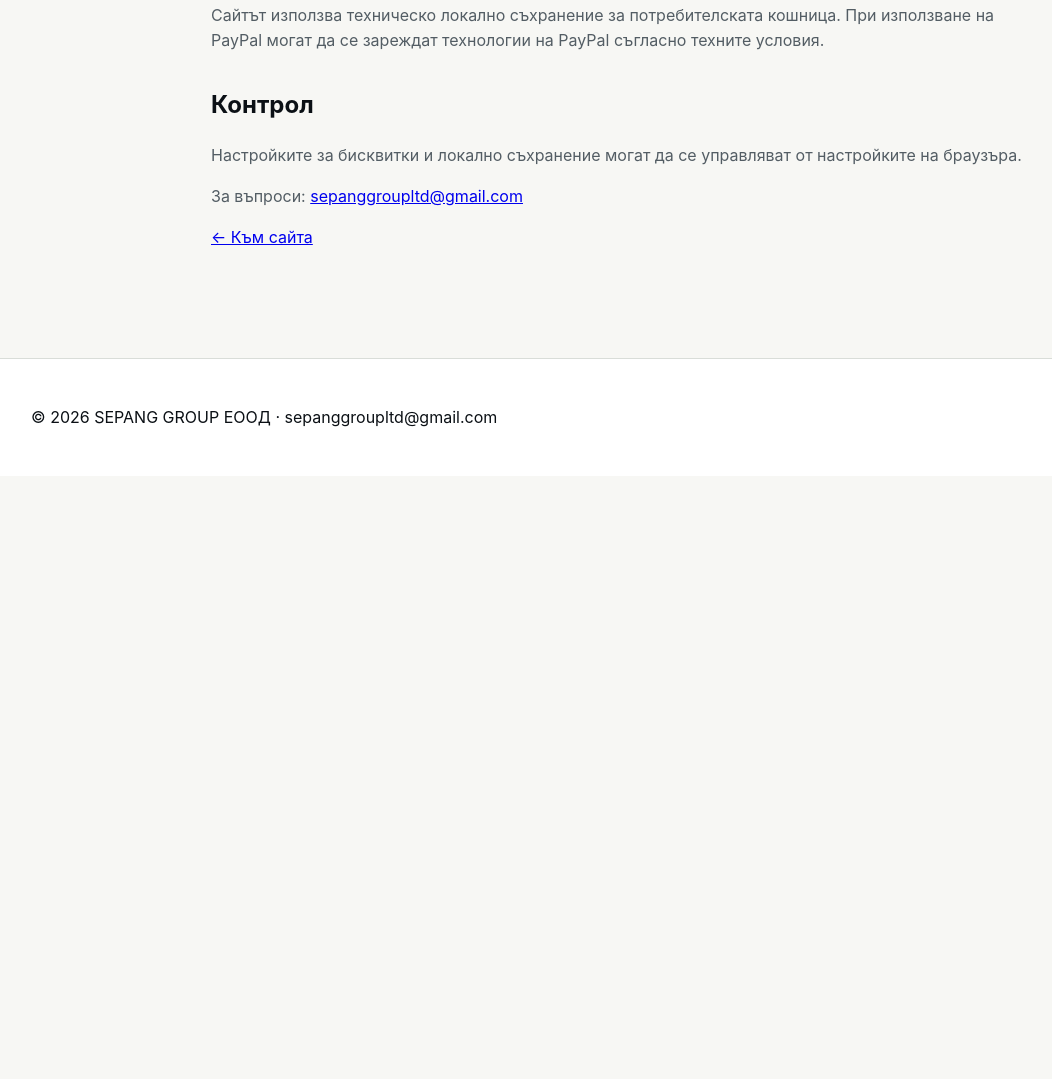
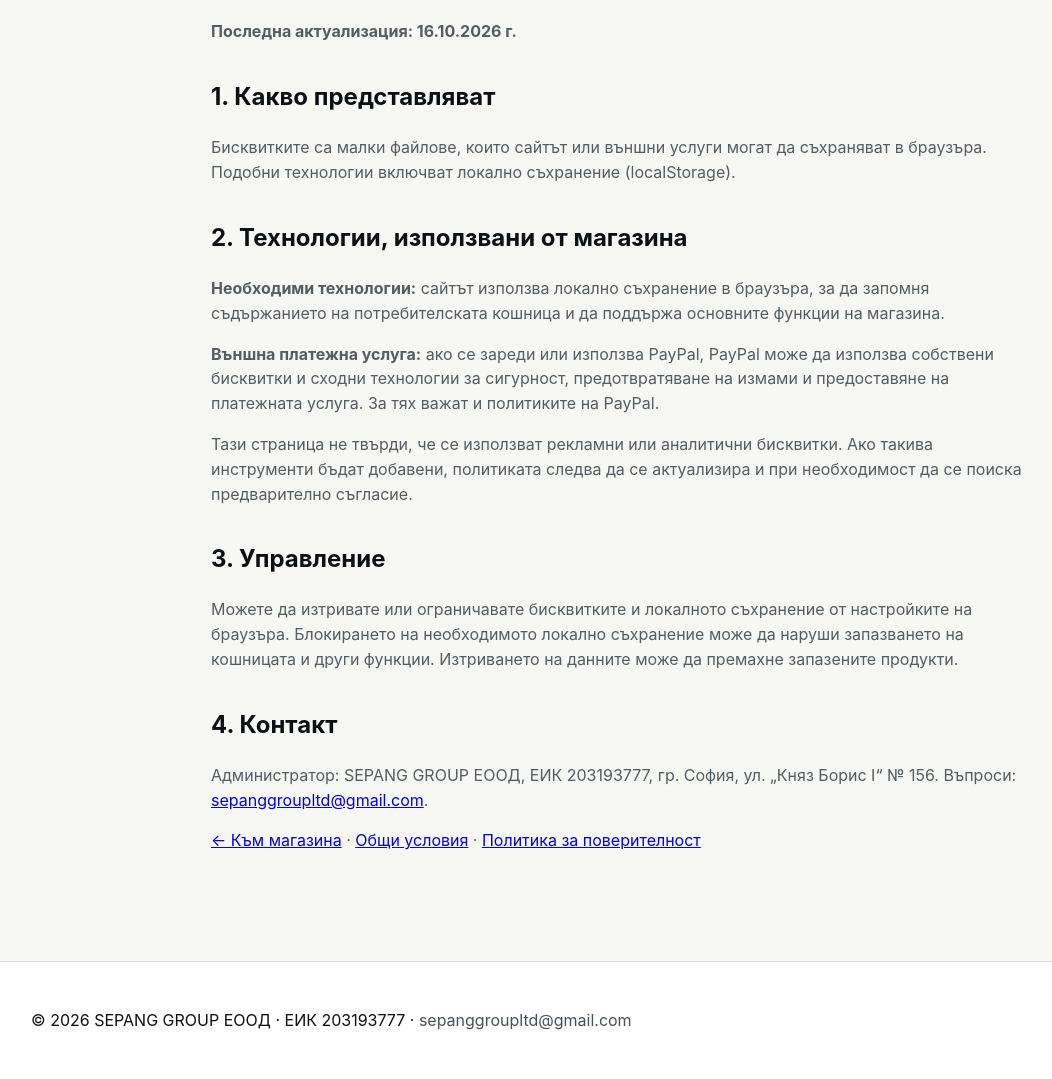
Before and after one commit to sepanggroup/wagner-bg-www, a website: page cookies.html in a window 1280 px wide. Shown: the part 301-1380 px from the top of the page, without its empty margins (19-1071 px from the left). Before the commit the page ends 800 px from the top, so only its background shows below. Drawn offline with Linux system fonts and the light colour scheme.

Commit message:
Update bank compliance cookies.html

```diff
--- a/cookies.html
+++ b/cookies.html
@@ -1 +1,9 @@
-<!doctype html><html lang="bg"><head><meta charset="utf-8"><meta name="viewport" content="width=device-width,initial-scale=1"><title>Бисквитки | WAGNER-BG</title><link rel="canonical" href="https://www.wagner-bg.shop/cookies.html"><link rel="stylesheet" href="styles.css"><link rel="stylesheet" href="cart.css"></head><body><header class="site-header"><div class="wrap nav"><a class="brand" href="index.html"><b class="brand-mark">W</b><span><strong>WAGNER-BG</strong><small>SEPANG GROUP ЕООД</small></span></a></div></header><main class="section"><div class="wrap legal"><div class="eyebrow dark-text">SEPANG GROUP ЕООД</div><h1>Политика за бисквитки</h1><p>Сайтът използва техническо локално съхранение за потребителската кошница. При използване на PayPal могат да се зареждат технологии на PayPal съгласно техните условия.</p><h2>Контрол</h2><p>Настройките за бисквитки и локално съхранение могат да се управляват от настройките на браузъра.</p><p>За въпроси: <a href="mailto:sepanggroupltd@gmail.com">sepanggroupltd@gmail.com</a></p><p><a href="index.html">← Към сайта</a></p></div></main><footer class="footer"><div class="wrap">© 2026 SEPANG GROUP ЕООД · sepanggroupltd@gmail.com</div></footer></body></html>
+<!doctype html>
+<html lang="bg"><head><meta charset="utf-8"><meta name="viewport" content="width=device-width,initial-scale=1"><title>Политика за бисквитки | WAGNER-BG</title><meta name="description" content="Политика за бисквитки и локално съхранение в онлайн магазина WAGNER-BG."><link rel="canonical" href="https://www.wagner-bg.shop/cookies.html"><link rel="stylesheet" href="styles.css"><link rel="stylesheet" href="cart.css"></head>
+<body><header class="site-header"><div class="wrap nav"><a class="brand" href="index.html"><b class="brand-mark">W</b><span><strong>WAGNER-BG</strong><small>SEPANG GROUP ЕООД</small></span></a></div></header>
+<main class="section"><article class="wrap legal"><div class="eyebrow dark-text">SEPANG GROUP ЕООД</div><h1>Политика за бисквитки</h1><p><strong>Последна актуализация: 16.10.2026 г.</strong></p>
+<h2>1. Какво представляват</h2><p>Бисквитките са малки файлове, които сайтът или външни услуги могат да съхраняват в браузъра. Подобни технологии включват локално съхранение (localStorage).</p>
+<h2>2. Технологии, използвани от магазина</h2><p><strong>Необходими технологии:</strong> сайтът използва локално съхранение в браузъра, за да запомня съдържанието на потребителската кошница и да поддържа основните функции на магазина.</p><p><strong>Външна платежна услуга:</strong> ако се зареди или използва PayPal, PayPal може да използва собствени бисквитки и сходни технологии за сигурност, предотвратяване на измами и предоставяне на платежната услуга. За тях важат и политиките на PayPal.</p><p>Тази страница не твърди, че се използват рекламни или аналитични бисквитки. Ако такива инструменти бъдат добавени, политиката следва да се актуализира и при необходимост да се поиска предварително съгласие.</p>
+<h2>3. Управление</h2><p>Можете да изтривате или ограничавате бисквитките и локалното съхранение от настройките на браузъра. Блокирането на необходимото локално съхранение може да наруши запазването на кошницата и други функции. Изтриването на данните може да премахне запазените продукти.</p>
+<h2>4. Контакт</h2><p>Администратор: SEPANG GROUP ЕООД, ЕИК 203193777, гр. София, ул. „Княз Борис I“ № 156. Въпроси: <a href="mailto:sepanggroupltd@gmail.com">sepanggroupltd@gmail.com</a>.</p><p><a href="index.html">← Към магазина</a> · <a href="terms.html">Общи условия</a> · <a href="privacy.html">Политика за поверителност</a></p></article></main>
+<footer class="footer"><div class="wrap">© 2026 SEPANG GROUP ЕООД · ЕИК 203193777 · <a href="mailto:sepanggroupltd@gmail.com">sepanggroupltd@gmail.com</a></div></footer></body></html>
```
